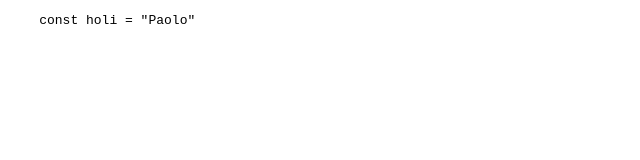
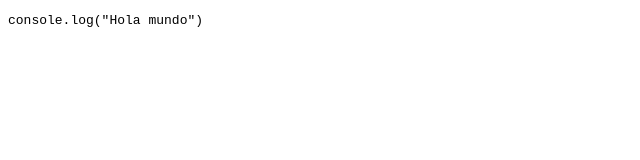
Before and after one commit to 12aptor/minify, a plain HTML site: page index.html in a window 1280 px wide. Shown: the full height of the page, 0-640 px from the left. Drawn offline with Linux system fonts and the light colour scheme.

Commit message:
Update index.html

```diff
--- a/index.html
+++ b/index.html
@@ -4,8 +4,6 @@
     <title>Title of the document</title>
   </head>
   <body>
-    <pre>
-    const holi = "Paolo"
-    </pre>
+    <pre>console.log("Hola mundo")</pre>
   </body>
 </html>
```
